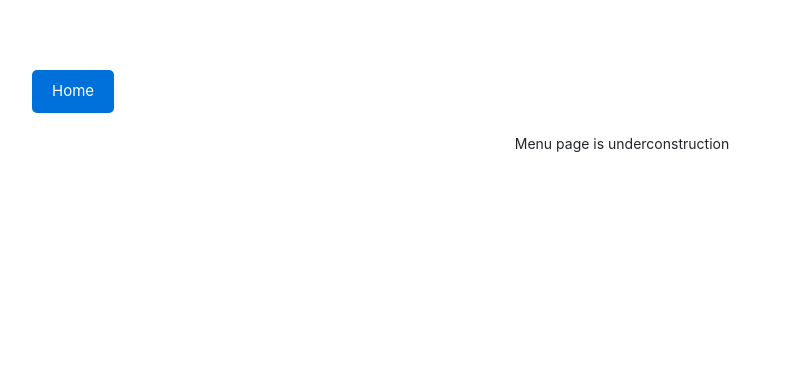
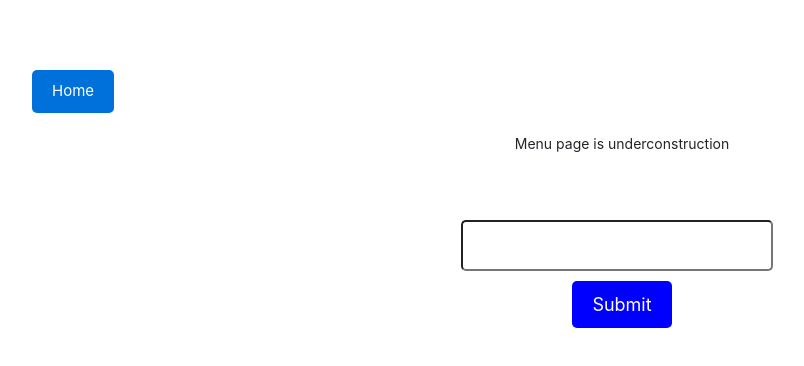
Before and after one commit to mathieukohl/fridge_manager, a React (Create React App) app: page /menu in a window 1280 px wide. Shown: the top 366 px of the page, without its empty margins (18-822 px from the left). Built offline with nearby package versions, Linux system fonts and the light colour scheme.

Commit message:
stylizing the menu page and add try catch

```diff
--- a/src/Components/Menu.js
+++ b/src/Components/Menu.js
@@ -1,19 +1,44 @@
-import React from 'react';
+import React, { useState } from 'react';
 import Header from './Header2';
 import '../Home.css';
+import axios from 'axios';
 
-function Menu(){
+function Menu() {
+    const [response, setResponse] = useState('');
 
-
+    const handleSubmit = async (e) => {
+        try{
+        e.preventDefault();
+        const text = e.target.elements.text.value;
+        const apiKey = '';
+        const res = await axios.post('https://api.openai.com/v1/engines/davinci-codex/completions', {
+            prompt: text,
+            api_key: apiKey,
+        });
+        setResponse(res.data.choices[0].text);
+        } catch (error){
+            setResponse("The connection with the server is lost try later !")
+            console.log(error);
+        }
+    };
 
 return (
     <>
         {
-            <div className="home-container">
-                {/* App Header */}
-                <Header />
-                <p>Menu page is underconstruction</p>
-            </div>
+            <>
+                <div className="home-container">
+                    {/* App Header */}
+                    <Header />
+                    <p>Menu page is underconstruction</p>
+                </div>
+                <div className="openai-form-container">
+                    <form onSubmit={handleSubmit} className="openai-form">
+                        <input type="text" name="text" className="openai-input"/>
+                        <button type="submit" className="openai-submit-button">Submit</button>
+                    </form>
+                    <p className="openai-response">{response}</p>
+                </div>
+            </>
         }
     </>
   );
--- a/src/Home.css
+++ b/src/Home.css
@@ -41,3 +41,39 @@
     margin-top: 10px;
     text-align: center;
   }
+
+  .openai-form-container {
+    display: flex;
+    justify-content: center;
+    align-items: center;
+    flex-direction: column;
+  }
+
+  .openai-form {
+    display: flex;
+    align-items: center;
+    flex-direction: column;
+  }
+
+  .openai-input {
+    padding: 10px;
+    margin-right: 10px;
+    font-size: 18px;
+    border-radius: 5px;
+  }
+
+  .openai-submit-button {
+    padding: 10px 20px;
+    background-color: blue;
+    color: white;
+    font-size: 18px;
+    border-radius: 5px;
+    border: none;
+    cursor: pointer;
+    margin-top: 10px;
+  }
+
+  .openai-response {
+    margin-top: 20px;
+    font-size: 18px;
+  }
```
